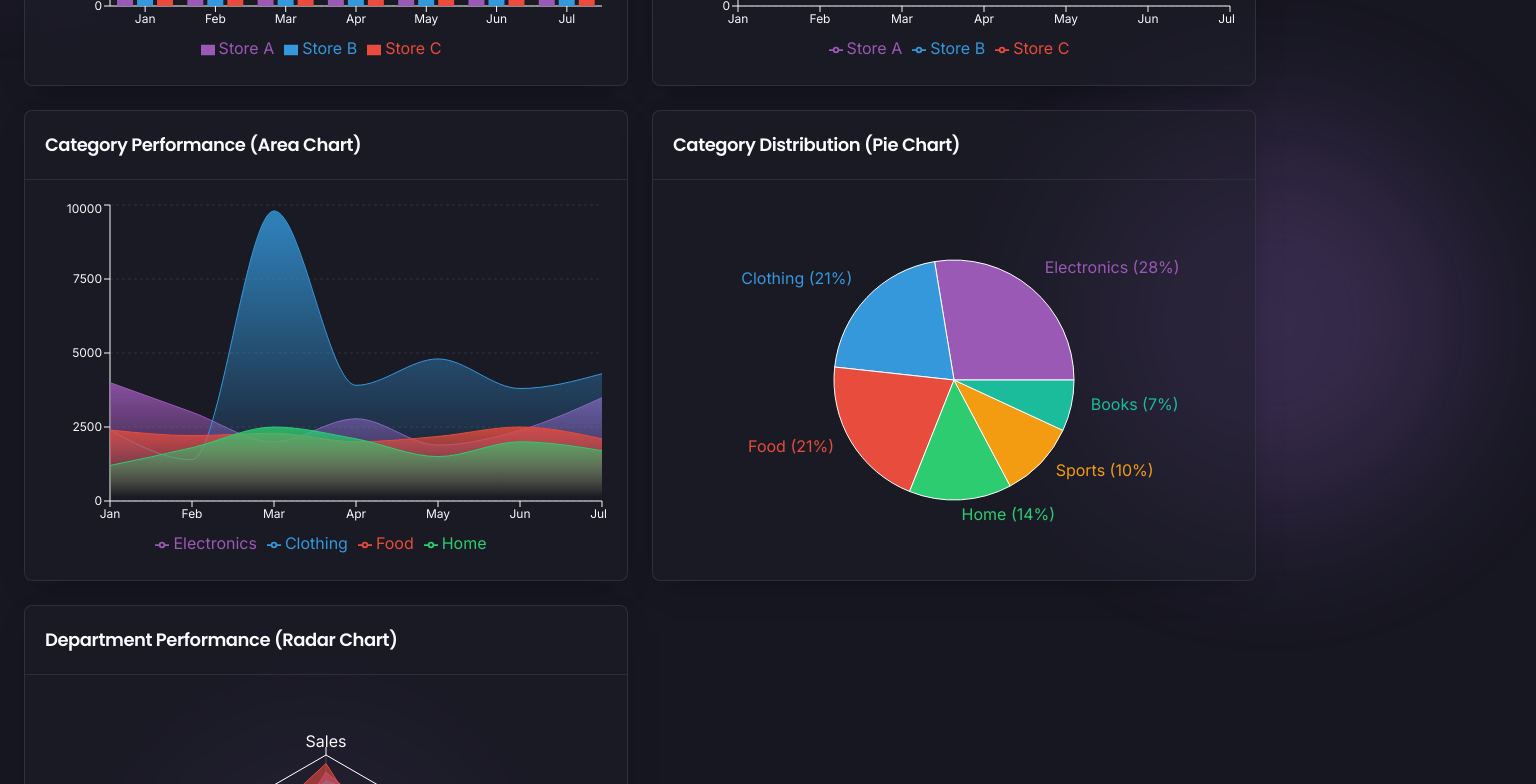
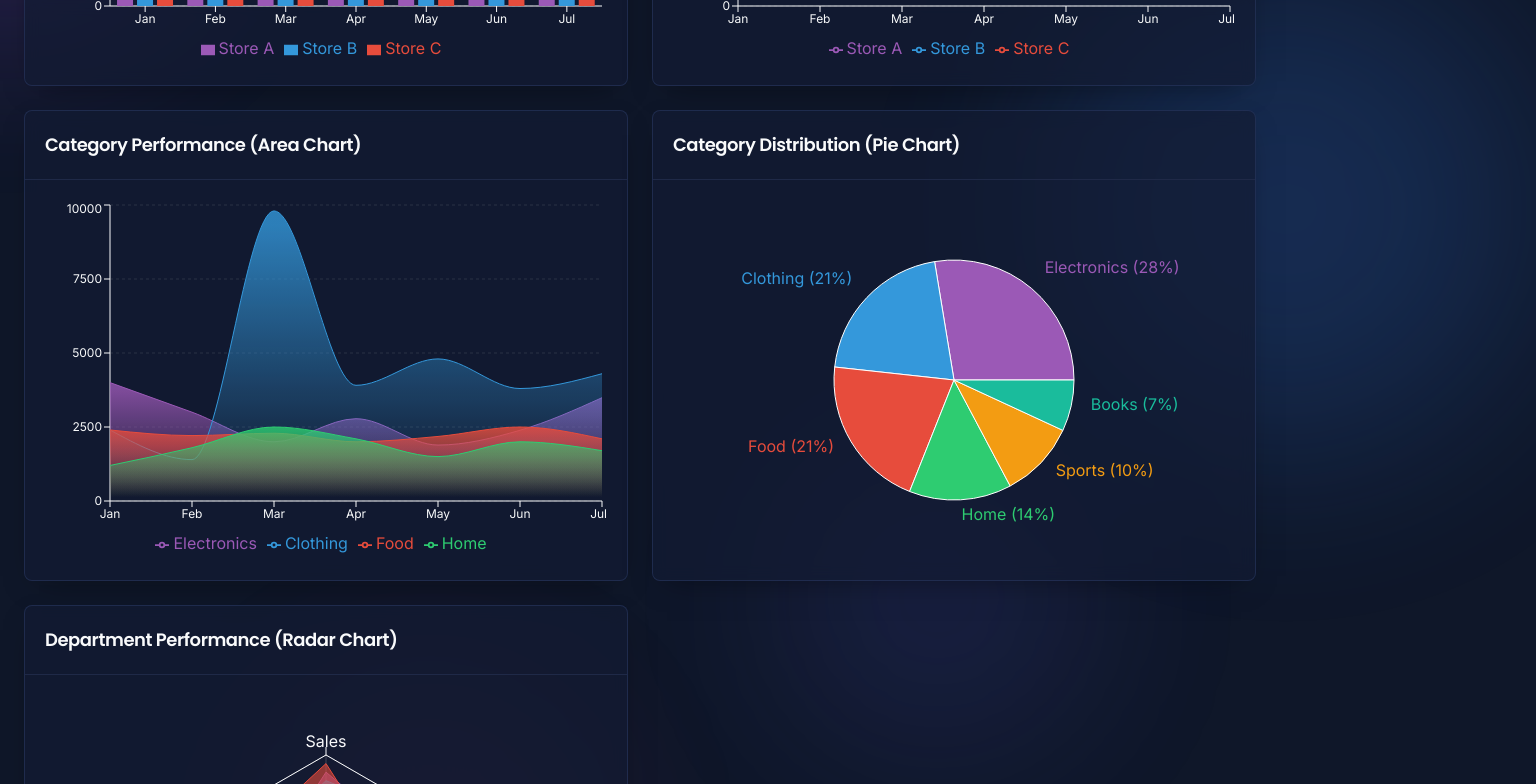
Before and after one commit to Ereter2/modern-stores-dashboard, a React (Vite) app: page /charts in a window 1280 px wide. Shown: the part 530-1314 px from the top of the page, 1536 px wide, since content can reach past the window. Built offline with nearby package versions, Linux system fonts and the light colour scheme.

Commit message:
Adjust background and dark mode colors
The background color has been adjusted, and the dark mode colors have been improved for better visibility.

```diff
--- a/src/App.tsx
+++ b/src/App.tsx
@@ -17,10 +17,11 @@ const App = () => (
     <ThemeProvider>
       <ExcelDataProvider>
         <TooltipProvider>
-          {/* Background blobs for designer look */}
-          <div className="blur-blob h-[300px] w-[300px] top-[10%] left-[-10%] z-0"></div>
-          <div className="blur-blob h-[400px] w-[400px] top-[40%] right-[-15%] z-0"></div>
-          <div className="blur-blob h-[250px] w-[250px] bottom-[5%] left-[15%] z-0 animation-delay-300"></div>
+          {/* Background blobs for designer look inspired by lynxjs.org */}
+          <div className="blur-blob bg-purple-500/20 h-[400px] w-[400px] top-[10%] left-[-15%] z-0"></div>
+          <div className="blur-blob bg-blue-500/20 h-[500px] w-[500px] top-[30%] right-[-20%] z-0"></div>
+          <div className="blur-blob bg-pink-500/10 h-[350px] w-[350px] bottom-[5%] left-[20%] z-0 animation-delay-300"></div>
+          <div className="blur-blob bg-indigo-500/15 h-[300px] w-[300px] top-[60%] right-[15%] z-0 animation-delay-600"></div>
 
           <Toaster />
           <Sonner />
--- a/src/components/Dashboard/Navbar.tsx
+++ b/src/components/Dashboard/Navbar.tsx
@@ -15,7 +15,7 @@ const Navbar: React.FC = () => {
         <div className="flex h-16 items-center justify-between">
           <div className="flex items-center gap-6">
             <Link to="/" className="flex items-center gap-2">
-              <div className="h-8 w-8 rounded-full bg-gradient-to-br from-accent to-primary flex items-center justify-center">
+              <div className="h-8 w-8 rounded-full bg-gradient-to-br from-purple-500 to-indigo-600 flex items-center justify-center">
                 <span className="font-bold text-white">S</span>
               </div>
               <span className="font-semibold text-lg hidden sm:block">Stores Dashboard</span>
--- a/src/context/ThemeContext.tsx
+++ b/src/context/ThemeContext.tsx
@@ -24,6 +24,8 @@ export const ThemeProvider: React.FC<{ children: ReactNode }> = ({ children }) =
     } else {
       document.documentElement.classList.remove("light-theme");
     }
+
+    console.log(`Theme switched to: ${theme}`);
   }, [theme]);
 
   const toggleTheme = () => {
--- a/src/index.css
+++ b/src/index.css
@@ -6,25 +6,25 @@
 @tailwind utilities;
 
 @layer base {
-  /* Light theme (default) */
+  /* Dark theme (default) */
   :root {
-    --background: 240 17% 11%;
+    --background: 222 47% 11%;
     --foreground: 210 20% 98%;
 
-    --card: 240 17% 14%;
+    --card: 224 47% 14%;
     --card-foreground: 210 20% 98%;
 
-    --popover: 240 17% 14%;
+    --popover: 224 47% 14%;
     --popover-foreground: 210 20% 98%;
 
     --primary: 265 100% 72%;
     --primary-foreground: 0 0% 100%;
 
-    --secondary: 240 12% 22%;
+    --secondary: 224 42% 22%;
     --secondary-foreground: 210 20% 98%;
 
-    --muted: 240 10% 20%;
-    --muted-foreground: 240 10% 80%;
+    --muted: 224 40% 20%;
+    --muted-foreground: 224 40% 80%;
 
     --accent: 270 100% 75%;
     --accent-foreground: 0 0% 100%;
@@ -32,8 +32,8 @@
     --destructive: 0 84% 60%;
     --destructive-foreground: 0 0% 100%;
 
-    --border: 240 10% 20%;
-    --input: 240 10% 18%;
+    --border: 224 40% 20%;
+    --input: 224 40% 18%;
     --ring: 265 100% 72%;
 
     --positive: 142 71% 45%;
@@ -47,34 +47,34 @@
 
     --radius: 0.5rem;
 
-    --sidebar-background: 240 17% 11%;
+    --sidebar-background: 222 47% 11%;
     --sidebar-foreground: 210 20% 98%;
     --sidebar-primary: 265 100% 72%;
     --sidebar-primary-foreground: 0 0% 100%;
     --sidebar-accent: 270 100% 75%;
     --sidebar-accent-foreground: 0 0% 100%;
-    --sidebar-border: 240 10% 20%;
+    --sidebar-border: 224 40% 20%;
     --sidebar-ring: 265 100% 72%;
   }
 
   .light-theme {
-    --background: 0 0% 100%;
-    --foreground: 240 10% 3.9%;
+    --background: 220 20% 97%;
+    --foreground: 224 47% 11%;
 
     --card: 0 0% 100%;
-    --card-foreground: 240 10% 3.9%;
+    --card-foreground: 224 47% 11%;
 
     --popover: 0 0% 100%;
-    --popover-foreground: 240 10% 3.9%;
+    --popover-foreground: 224 47% 11%;
 
     --primary: 265 90% 50%;
     --primary-foreground: 0 0% 100%;
 
-    --secondary: 240 4.8% 95.9%;
-    --secondary-foreground: 240 5.9% 10%;
+    --secondary: 220 14% 90%;
+    --secondary-foreground: 224 35% 15%;
 
-    --muted: 240 4.8% 95.9%;
-    --muted-foreground: 240 3.8% 46.1%;
+    --muted: 220 14% 90%;
+    --muted-foreground: 220 15% 46.1%;
 
     --accent: 270 80% 50%;
     --accent-foreground: 0 0% 100%;
@@ -82,8 +82,8 @@
     --destructive: 0 84.2% 60.2%;
     --destructive-foreground: 0 0% 98%;
 
-    --border: 240 5.9% 90%;
-    --input: 240 5.9% 90%;
+    --border: 220 13% 85%;
+    --input: 220 13% 85%;
     --ring: 265 90% 50%;
 
     --positive: 142 71% 45%;
@@ -98,12 +98,12 @@
     --radius: 0.5rem;
 
     --sidebar-background: 0 0% 100%;
-    --sidebar-foreground: 240 10% 3.9%;
+    --sidebar-foreground: 224 47% 11%;
     --sidebar-primary: 265 90% 50%;
     --sidebar-primary-foreground: 0 0% 100%;
     --sidebar-accent: 270 80% 50%;
     --sidebar-accent-foreground: 0 0% 100%;
-    --sidebar-border: 240 5.9% 90%;
+    --sidebar-border: 220 13% 85%;
     --sidebar-ring: 265 90% 50%;
   }
 }
@@ -129,7 +129,9 @@
     bottom: 0;
     background:
       radial-gradient(circle at 15% 50%, hsla(270, 100%, 75%, 0.15) 0%, transparent 25%),
-      radial-gradient(circle at 85% 30%, hsla(265, 100%, 72%, 0.1) 0%, transparent 30%);
+      radial-gradient(circle at 85% 30%, hsla(265, 100%, 72%, 0.1) 0%, transparent 30%),
+      radial-gradient(circle at 50% 70%, hsla(200, 100%, 70%, 0.1) 0%, transparent 35%),
+      radial-gradient(circle at 20% 20%, hsla(320, 100%, 75%, 0.1) 0%, transparent 20%);
     pointer-events: none;
     z-index: -1;
   }
@@ -143,11 +145,26 @@
     right: 0;
     bottom: 0;
     background-image:
-      linear-gradient(to right, hsla(240, 10%, 70%, 0.05) 1px, transparent 1px),
-      linear-gradient(to bottom, hsla(240, 10%, 70%, 0.05) 1px, transparent 1px);
-    background-size: 30px 30px;
+      linear-gradient(to right, hsla(224, 40%, 50%, 0.05) 1px, transparent 1px),
+      linear-gradient(to bottom, hsla(224, 40%, 50%, 0.05) 1px, transparent 1px);
+    background-size: 25px 25px;
     pointer-events: none;
     z-index: -1;
+  }
+
+  /* Light theme specific background */
+  .light-theme body::before {
+    background:
+      radial-gradient(circle at 15% 50%, hsla(270, 100%, 75%, 0.15) 0%, transparent 25%),
+      radial-gradient(circle at 85% 30%, hsla(265, 100%, 72%, 0.1) 0%, transparent 30%),
+      radial-gradient(circle at 50% 70%, hsla(200, 100%, 70%, 0.15) 0%, transparent 35%),
+      radial-gradient(circle at 20% 20%, hsla(320, 100%, 75%, 0.1) 0%, transparent 20%);
+  }
+
+  .light-theme body::after {
+    background-image:
+      linear-gradient(to right, hsla(224, 30%, 70%, 0.2) 1px, transparent 1px),
+      linear-gradient(to bottom, hsla(224, 30%, 70%, 0.2) 1px, transparent 1px);
   }
 
   h1, h2, h3, h4, h5, h6 {
@@ -156,10 +173,18 @@
 
   /* Making dark theme appear more modern */
   :root:not(.light-theme) .glass-card {
-    background: hsla(240, 17%, 14%, 0.5);
+    background: hsla(224, 47%, 14%, 0.7);
     backdrop-filter: blur(8px);
-    border: 1px solid hsla(240, 10%, 30%, 0.5);
+    border: 1px solid hsla(224, 40%, 30%, 0.5);
     box-shadow: 0 10px 30px -15px rgba(0, 0, 0, 0.5);
+  }
+
+  /* Making light theme cards more visible */
+  .light-theme .glass-card {
+    background: hsla(0, 0%, 100%, 0.8);
+    backdrop-filter: blur(8px);
+    border: 1px solid hsla(220, 13%, 85%, 0.7);
+    box-shadow: 0 10px 20px -10px rgba(0, 0, 0, 0.15);
   }
 }
 
@@ -202,7 +227,7 @@
 
   /* Designer website styled blur effects */
   .blur-blob {
-    @apply absolute bg-accent/20 rounded-full filter blur-[80px] opacity-70 animate-pulse-slow;
+    @apply absolute rounded-full filter blur-[100px] opacity-70 animate-pulse-slow;
   }
 }
 
```
